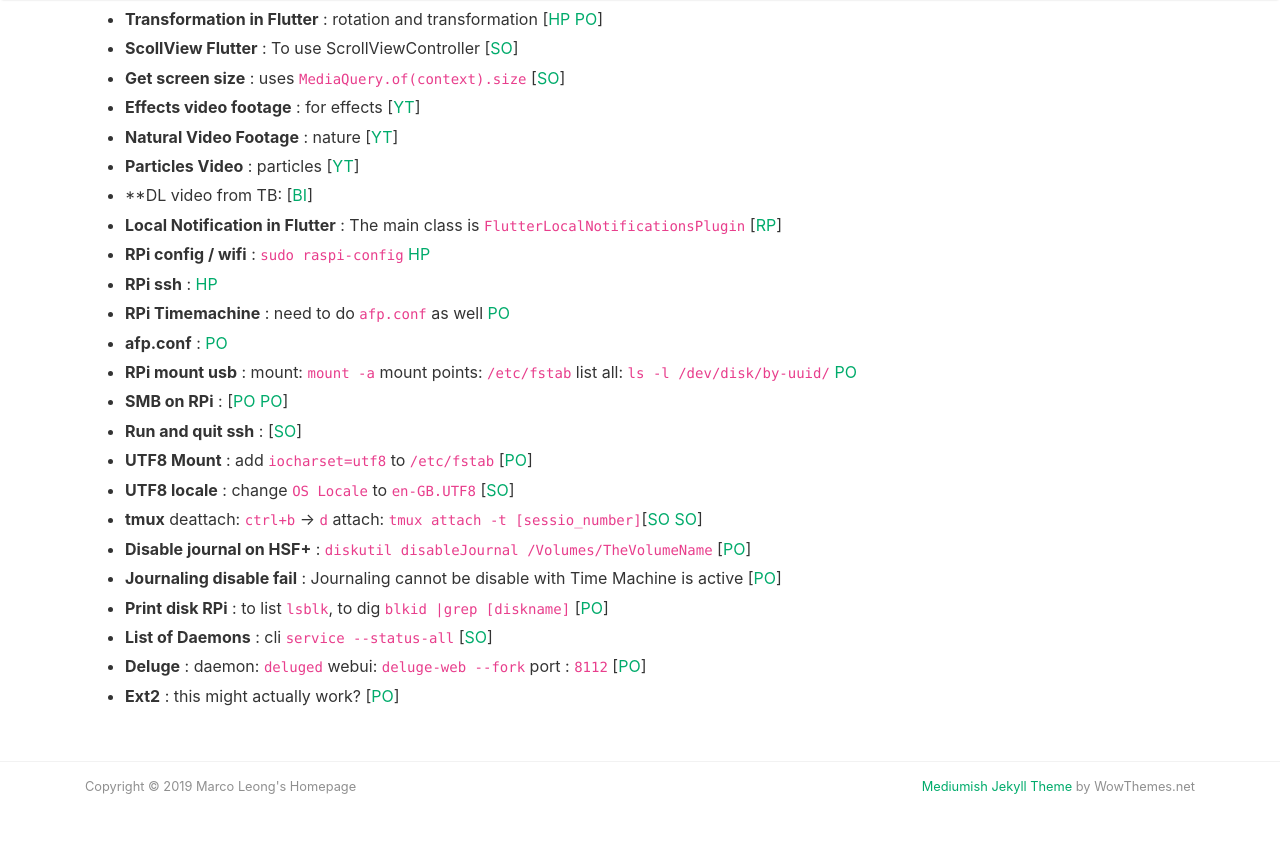
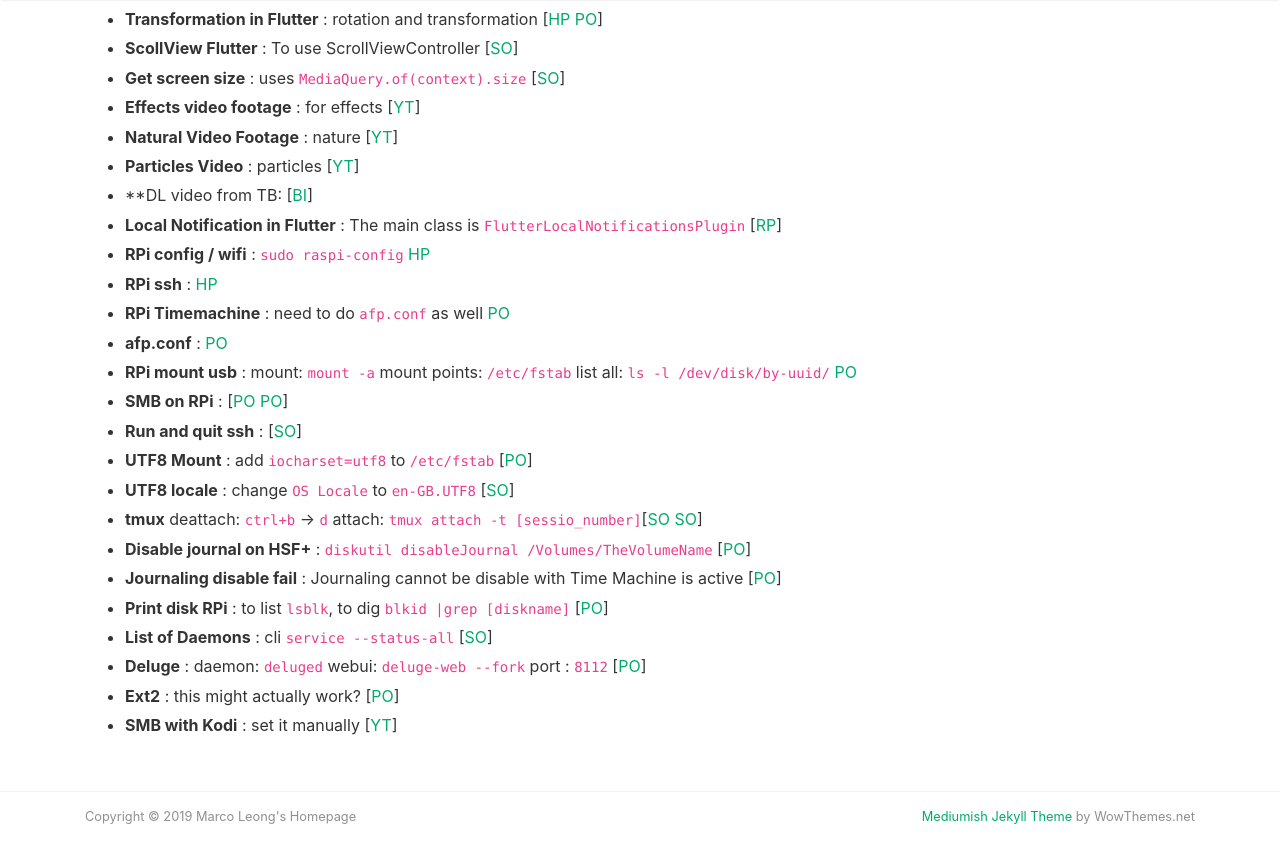
Before and after one commit to MarcoLeongDev/MarcoLeongDev.github.io, a Jekyll site: the page built from journey.md, in a window 1280 px wide and 900 px high, scrolled down 2714 px. Shown: the top 863 px of the window. Built offline with Jekyll 4.4.1, drawn with Linux system fonts in a browser that asks for light colours; nearby versions of some CDN libraries; our own code applies the rules of GitHub Pages for plain Markdown files.

Commit message:
Update journey.md

```diff
--- a/journey.md
+++ b/journey.md
@@ -89,6 +89,7 @@
 - **List of Daemons** : cli `service --status-all` [[SO](https://unix.stackexchange.com/questions/175380/how-to-list-all-running-daemons)]
 - **Deluge** : daemon: `deluged` webui: `deluge-web --fork`  port : `8112` [[PO](https://www.addictivetips.com/ubuntu-linux-tips/use-deluge-webui-on-linux/)]
 - **Ext2** : this might actually work? [[PO](https://tektab.com/2015/11/14/mounting-an-external-disk-using-ext34-on-raspberry-pi/)]
+- **SMB with Kodi** : set it manually [[YT](https://www.youtube.com/watch?v=tHXIMnzs-kM)]
 
 
 
```
